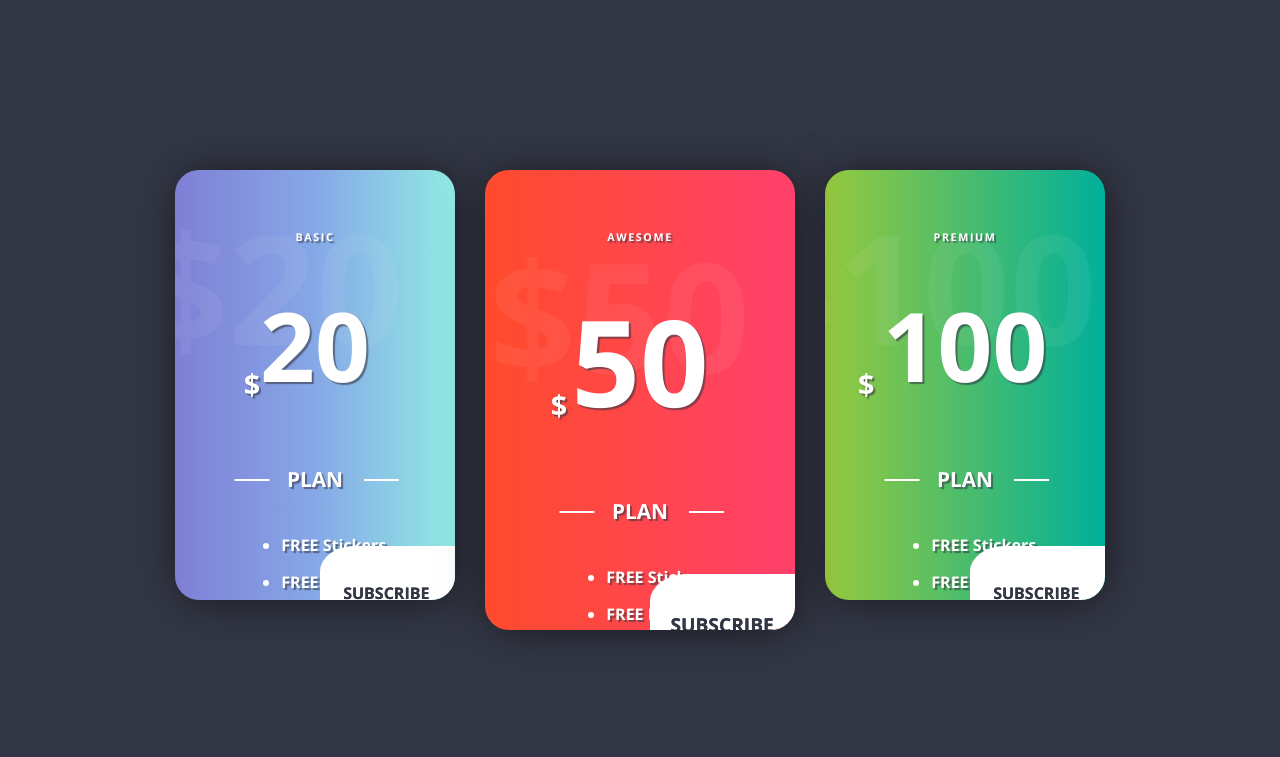
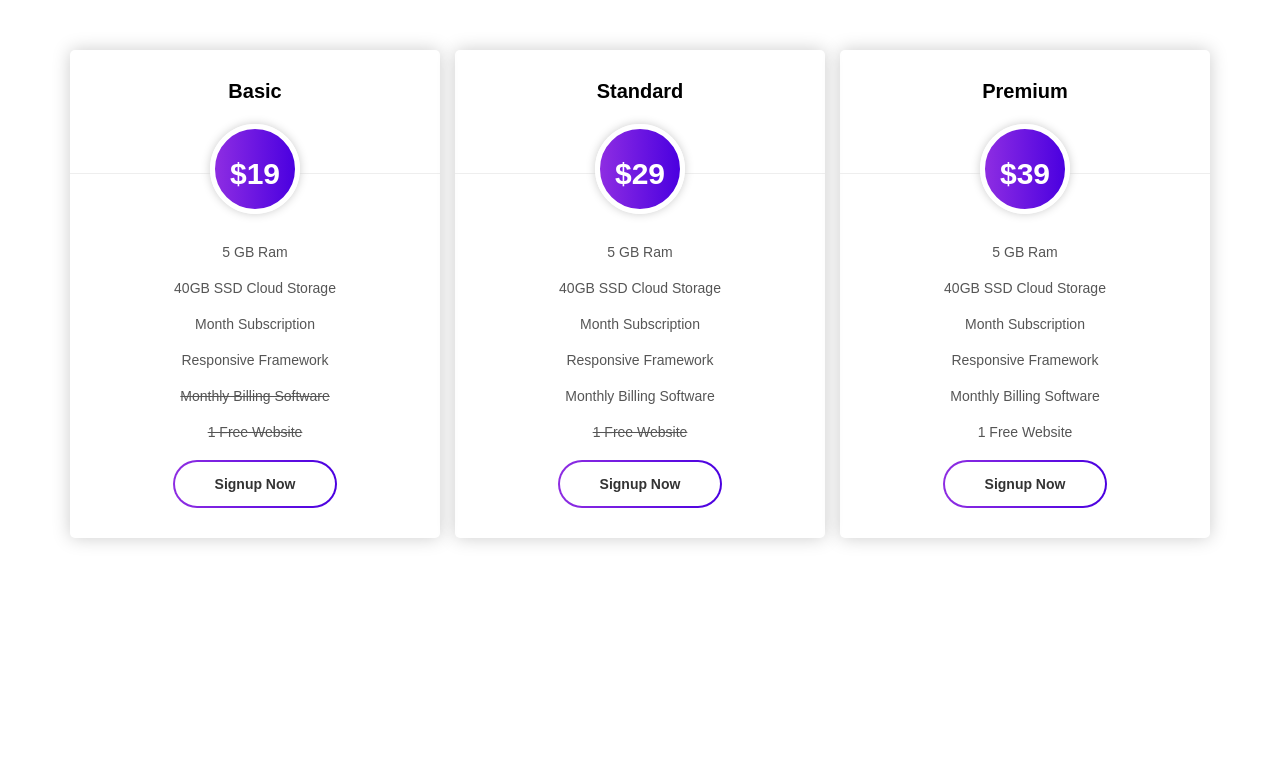
Before and after one commit to Sn1peRzGG/web-project, a website: page sales.html in a window 1280 px wide. Drawn offline with nearby package versions, Linux system fonts and the light colour scheme.

Commit message:
bug fixes

```diff
--- a/css/style.css
+++ b/css/style.css
@@ -1,177 +1,143 @@
-@import url("https://fonts.googleapis.com/css?family=Open+Sans:400,700");
+* {
+	margin: 0;
+	padding: 0;
+	box-sizing: border-box;
+}
 body {
-  background: #333745;
-  color: #fff;
-  font-family: "Open Sans", sans-serif;
-  font-weight: bold;
-  text-transform: uppercase;
-  text-shadow: 2px 2px 1px rgba(51, 55, 69, 0.6);
+	font-family: 'Montserrat', sans-serif;
+	font-size: 14px;
+}
+.wrapper {
+	display: grid;
+	grid-template-columns: repeat(3, 1fr);
+	grid-gap: 15px;
+	margin: 50px;
+	padding: 0px 20px;
+}
+.pricing-table {
+	box-shadow: 0px 0px 18px #ccc;
+	text-align: center;
+	padding: 30px 0px;
+	border-radius: 5px;
+	position: relative;
+}
+.pricing-table .head {
+	border-bottom: 1px solid #eee;
+	padding-bottom: 50px;
+	transition: all 0.5s ease;
+}
+.pricing-table:hover .head {
+	border-bottom: 1px solid #8e2de2;
 }
 
-.pricing-table {
-  position: absolute;
-  top: 50%;
-  left: 50%;
-  transform: translate(-50%, -50%);
-  display: flex;
-}
-.pricing-table .card {
-  width: 220px;
-  height: 370px;
-  padding: 30px;
-  border-radius: 1.5rem;
-  display: flex;
-  flex-direction: column;
-  align-items: center;
-  position: relative;
-  overflow: hidden;
-  box-shadow: 2px 2px 46px -4px rgba(0, 0, 0, 0.6);
-  transition: all 0.2s ease-in-out;
-}
-.pricing-table .card:nth-child(1) {
-  background: #7f7fd5;
-  background: linear-gradient(to left, #91eae4, #86a8e7, #7f7fd5);
-}
-.pricing-table .card:nth-child(1) .price::before {
-  content: "$20";
-}
-.pricing-table .card:nth-child(2) {
-  margin: 0 30px;
-  z-index: 2;
-  width: 250px;
-  height: 400px;
-  background: #ff416c;
-  background: linear-gradient(to right, #ff4b2b, #ff416c);
-}
-.pricing-table .card:nth-child(2) .price::before {
-  content: "$50";
-}
-.pricing-table .card:nth-child(3) {
-  background: #00b09b;
-  background: linear-gradient(to right, #96c93d, #00b09b);
-}
-.pricing-table .card:nth-child(3) .price::before {
-  content: "$100";
-}
-.pricing-table .card:nth-child(1) .price, .pricing-table .card:nth-child(3) .price {
-  font-size: 6rem;
-}
-.pricing-table .card:nth-child(1) .buy-button, .pricing-table .card:nth-child(3) .buy-button {
-  width: 230px;
-  height: 170px;
-}
-.pricing-table .card:nth-child(1) .buy-button h3, .pricing-table .card:nth-child(3) .buy-button h3 {
-  top: 12%;
-  left: 10%;
-  font-size: 1rem;
-}
-.pricing-table .card .type {
-  margin-top: 30px;
-  letter-spacing: 0.1rem;
-}
-.pricing-table .card .price {
-  font-size: 7.5rem;
-  position: relative;
-  margin: 10px 0px 20px;
-  z-index: 2;
-}
-.pricing-table .card .price span {
-  font-size: 1.8rem;
-  position: absolute;
-  left: -15%;
-  top: 65%;
-}
-.pricing-table .card .price::before {
-  position: absolute;
-  content: "";
-  color: rgba(255, 255, 255, 0.06);
-  font-size: 9.5rem;
-  z-index: -1;
-  right: -30%;
-  bottom: 15%;
-  text-shadow: 0 0 0px rgba(51, 55, 69, 0);
-  transition: all 1s ease-in-out;
-}
-.pricing-table .card .plan {
-  font-size: 1.3rem;
-  position: relative;
-  margin-bottom: 10px;
-}
-.pricing-table .card .plan::before, .pricing-table .card .plan::after {
-  position: absolute;
-  content: "";
-  width: 35px;
-  height: 2px;
-  background: #fff;
-  bottom: 40%;
-  transition: all 0.2s ease-out;
-}
-.pricing-table .card .plan::before {
-  right: 100%;
-  transform: translate(-50%, -50%);
-}
-.pricing-table .card .plan::after {
-  right: -100%;
-  transform: translate(0%, -50%);
-}
-.pricing-table .card .details {
-  text-transform: capitalize;
-}
-.pricing-table .card .details li {
-  margin: 15px 0px;
-}
-.pricing-table .card .buy-button {
-  cursor: pointer;
-  position: absolute;
-  width: 250px;
-  height: 180px;
-  background: #fff;
-  border-radius: 15%;
-  right: -34%;
-  bottom: -27%;
-  transition: all 0.4s ease-in-out;
-}
-.pricing-table .card .buy-button h3 {
-  text-shadow: 0 0 0;
-  text-decoration: none;
-  color: #fff;
-  position: absolute;
-  left: 8%;
-  top: 10%;
-  color: #333745;
-  font-size: 1.2rem;
-  transition: all 0.4s ease-in-out;
-}
-.pricing-table .card:hover {
-  transform: scale(1.02);
-}
-.pricing-table .card:hover .price::before {
-  animation: text-hover 1s ease-in-out infinite normal;
-}
-.pricing-table .card:hover .plan::before {
-  right: 90%;
-}
-.pricing-table .card:hover .plan::after {
-  right: -90%;
-}
-.pricing-table .card:hover .buy-button {
-  width: 100%;
-  right: 0%;
-  border-radius: 0%;
-}
-.pricing-table .card:hover .buy-button h3 {
-  left: 50%;
-  transform: translate(-50%, 0%);
+.pricing-table .head .title {
+	margin-bottom: 20px;
+	font-size: 20px;
+	font-weight: 700;
 }
 
-@keyframes text-hover {
-  0% {
-    right: -30%;
-  }
-  50% {
-    right: -37%;
-  }
-  100% {
-    right: -30%;
-  }
-}/*# sourceMappingURL=style.css.map */
+.pricing-table .content .price {
+	background: linear-gradient(to right, #8e2de2 0%, #4a00e0 100%);
+	width: 90px;
+	height: 90px;
+	margin: auto;
+	line-height: 90px;
+	border-radius: 50%;
+	border: 5px solid #fff;
+	box-shadow: 0px 0px 10px #ccc;
+	margin-top: -50px;
+	transition: all 0.5s ease;
+}
+.pricing-table:hover .content .price {
+	transform: scale(1.2);
+}
+.pricing-table .content .price h1 {
+	color: #fff;
+	font-size: 30px;
+	font-weight: 700;
+}
+.pricing-table .content ul {
+	list-style-type: none;
+	margin-bottom: 20px;
+	padding-top: 10px;
+}
+
+.pricing-table .content ul li {
+	margin: 20px 0px;
+	font-size: 14px;
+	color: #555;
+}
+
+.pricing-table .content .sign-up {
+	background: linear-gradient(to right, #8e2de2 0%, #4a00e0 100%);
+	border-radius: 40px;
+	font-weight: 500;
+	position: relative;
+	display: inline-block;
+}
+
+.pricing-table .btn {
+	color: #fff;
+	padding: 14px 40px;
+	display: inline-block;
+	text-align: center;
+	font-weight: 600;
+	-webkit-transition: all 0.3s linear;
+	-moz-transition: all 0.3 linear;
+	transition: all 0.3 linear;
+	border: none;
+	font-size: 14px;
+	text-transform: capitalize;
+	position: relative;
+	text-decoration: none;
+	margin: 2px;
+	z-index: 9999;
+	text-decoration: none;
+	border-radius: 50px;
+}
+
+.pricing-table .btn:hover {
+	box-shadow: 0px 0px 15px rgba(0, 0, 0, 0.3);
+}
+
+.pricing-table .btn.bordered {
+	z-index: 50;
+	color: #333;
+}
+.pricing-table:hover .btn.bordered {
+	color: #fff !important;
+}
+
+.pricing-table .btn.bordered:after {
+	background: #fff none repeat scroll 0 0;
+	border-radius: 50px;
+	content: '';
+	height: 100%;
+	left: 0;
+	position: absolute;
+	top: 0;
+	-webkit-transition: all 0.3s linear;
+	-moz-transition: all 0.3 linear;
+	transition: all 0.3 linear;
+	width: 100%;
+	z-index: -1;
+	-webkit-transform: scale(1);
+	-moz-transform: scale(1);
+	transform: scale(1);
+}
+.pricing-table:hover .btn.bordered:after {
+	opacity: 0;
+	transform: scale(0);
+}
+
+@media screen and (max-width: 768px) {
+	.wrapper {
+		grid-template-columns: repeat(2, 1fr);
+	}
+}
+
+@media screen and (max-width: 600px) {
+	.wrapper {
+		grid-template-columns: 1fr;
+	}
+}
--- a/sales.html
+++ b/sales.html
@@ -26,50 +26,70 @@
 		<title>WEB Project</title>
 	</head>
 	<body>
-		<div class="container">
-			<section class="pricing-table">
-				<div class="card">
-					<h6 class="type">basic</h6>
-					<div class="price"><span>$</span>20</div>
-					<h5 class="plan">plan</h5>
-					<ul class="details">
-						<li>FREE Stickers</li>
-						<li>FREE Delivery</li>
-						<li>24/7 support</li>
+		<div class="wrapper">
+			<div class="pricing-table gprice-single">
+				<div class="head">
+					<h4 class="title">Basic</h4>
+				</div>
+				<div class="content">
+					<div class="price">
+						<h1>$19</h1>
+					</div>
+					<ul>
+						<li>5 GB Ram</li>
+						<li>40GB SSD Cloud Storage</li>
+						<li>Month Subscription</li>
+						<li>Responsive Framework</li>
+						<li><del>Monthly Billing Software</del></li>
+						<li><del>1 Free Website</del></li>
 					</ul>
-					<div class="buy-button">
-						<h3 class="btn">subscribe</h3>
+					<div class="sign-up">
+						<a href="#" class="btn bordered radius">Signup Now</a>
 					</div>
 				</div>
-
-				<div class="card">
-					<h6 class="type">Awesome</h6>
-					<div class="price"><span>$</span>50</div>
-					<h5 class="plan">plan</h5>
-					<ul class="details">
-						<li>FREE Stickers</li>
-						<li>FREE Delivery</li>
-						<li>24/7 support</li>
+			</div>
+			<div class="pricing-table gprice-single">
+				<div class="head">
+					<h4 class="title">Standard</h4>
+				</div>
+				<div class="content">
+					<div class="price">
+						<h1>$29</h1>
+					</div>
+					<ul>
+						<li>5 GB Ram</li>
+						<li>40GB SSD Cloud Storage</li>
+						<li>Month Subscription</li>
+						<li>Responsive Framework</li>
+						<li>Monthly Billing Software</li>
+						<li><del>1 Free Website</del></li>
 					</ul>
-					<div class="buy-button">
-						<h3 class="btn">subscribe</h3>
+					<div class="sign-up">
+						<a href="#" class="btn bordered radius">Signup Now</a>
 					</div>
 				</div>
-
-				<div class="card">
-					<h6 class="type">premium</h6>
-					<div class="price"><span>$</span>100</div>
-					<h5 class="plan">plan</h5>
-					<ul class="details">
-						<li>FREE Stickers</li>
-						<li>FREE Delivery</li>
-						<li>24/7 support</li>
+			</div>
+			<div class="pricing-table gprice-single">
+				<div class="head">
+					<h4 class="title">Premium</h4>
+				</div>
+				<div class="content">
+					<div class="price">
+						<h1>$39</h1>
+					</div>
+					<ul>
+						<li>5 GB Ram</li>
+						<li>40GB SSD Cloud Storage</li>
+						<li>Month Subscription</li>
+						<li>Responsive Framework</li>
+						<li>Monthly Billing Software</li>
+						<li>1 Free Website</li>
 					</ul>
-					<div class="buy-button">
-						<h3 class="btn">subscribe</h3>
+					<div class="sign-up">
+						<a href="#" class="btn bordered radius">Signup Now</a>
 					</div>
 				</div>
-			</section>
+			</div>
 		</div>
 
 		<script src="./js/script.js"></script>
--- a/scss/style.scss
+++ /dev/null
@@ -1,241 +0,0 @@
-@import url('https://fonts.googleapis.com/css?family=Open+Sans:400,700');
-
-$yellow: #f6f792;
-$black: #333745;
-$blue: #77c4d3;
-$lightBlue: #daede2;
-$red: #ea2e49;
-$white: #fff;
-
-$mainFont: 'Open Sans', sans-serif;
-
-body {
-	background: $black;
-	color: $white;
-	font-family: $mainFont;
-	font-weight: bold;
-	text-transform: uppercase;
-	text-shadow: 2px 2px 1px rgba($black, 0.6);
-}
-
-// PRICING TABLE
-.pricing-table {
-	position: absolute;
-	top: 50%;
-	left: 50%;
-	transform: translate(-50%, -50%);
-	display: flex;
-
-	// INDIVIDUAL PRICING TABLE
-	.card {
-		width: 220px;
-		height: 370px;
-		padding: 30px;
-		border-radius: 1.5rem;
-		display: flex;
-		flex-direction: column;
-		align-items: center;
-		position: relative;
-		overflow: hidden;
-		box-shadow: 2px 2px 46px -4px rgba(0, 0, 0, 0.6);
-		transition: all 0.2s ease-in-out;
-
-		// SPECIFIC STYLING FOR THE FIRST TABLE
-		&:nth-child(1) {
-			background: #7f7fd5;
-			background: linear-gradient(to left, #91eae4, #86a8e7, #7f7fd5);
-
-			.price {
-				&::before {
-					content: '$20';
-				}
-			}
-		}
-
-		// SPECIFIC STYLING FOR THE SECOND TABLE
-		&:nth-child(2) {
-			margin: 0 30px;
-			z-index: 2;
-			width: 250px;
-			height: 400px;
-			background: #ff416c;
-			background: linear-gradient(to right, #ff4b2b, #ff416c);
-
-			.price {
-				&::before {
-					content: '$50';
-				}
-			}
-		}
-
-		// SPECIFIC STYLING FOR THE THIRD TABLE
-		&:nth-child(3) {
-			background: #00b09b;
-			background: linear-gradient(to right, #96c93d, #00b09b);
-
-			.price {
-				&::before {
-					content: '$100';
-				}
-			}
-		}
-
-		// SPECIFIC STYLING FOR THE FIRST AND LAST TABLE
-		&:nth-child(1),
-		&:nth-child(3) {
-			.price {
-				font-size: 6rem;
-			}
-
-			.buy-button {
-				width: 230px;
-				height: 170px;
-				h3 {
-					top: 12%;
-					left: 10%;
-					font-size: 1rem;
-				}
-			}
-		}
-
-		// TYPE OF SUBSCRIPTION
-		.type {
-			margin-top: 30px;
-			letter-spacing: 0.1rem;
-		}
-
-		// PRICE
-		.price {
-			font-size: 7.5rem;
-			position: relative;
-			margin: 10px 0px 20px;
-			z-index: 2;
-
-			span {
-				font-size: 1.8rem;
-				position: absolute;
-				left: -15%;
-				top: 65%;
-			}
-
-			&::before {
-				position: absolute;
-				content: '';
-				color: rgba($white, 0.06);
-				font-size: 9.5rem;
-				z-index: -1;
-				right: -30%;
-				bottom: 15%;
-				text-shadow: 0 0 0px rgba($black, 0);
-				transition: all 1s ease-in-out;
-			}
-		}
-
-		// PLAN WITH THE TWO BORDERS ON EACH SIDE
-		.plan {
-			font-size: 1.3rem;
-			position: relative;
-			margin-bottom: 10px;
-
-			&::before,
-			&::after {
-				position: absolute;
-				content: '';
-				width: 35px;
-				height: 2px;
-				background: $white;
-				bottom: 40%;
-				transition: all 0.2s ease-out;
-			}
-
-			&::before {
-				right: 100%;
-				transform: translate(-50%, -50%);
-			}
-			&::after {
-				right: -100%;
-				transform: translate(-0%, -50%);
-			}
-		}
-
-		// DETAILS OF THE PLAN
-		.details {
-			text-transform: capitalize;
-			li {
-				margin: 15px 0px;
-			}
-		}
-
-		// BUTTON CONTAINER
-		.buy-button {
-			cursor: pointer;
-			position: absolute;
-			width: 250px;
-			height: 180px;
-			background: $white;
-			border-radius: 15%;
-			right: -34%;
-			bottom: -27%;
-			transition: all 0.4s ease-in-out;
-
-			// BUTTON
-			h3 {
-				text-shadow: 0 0 0;
-				text-decoration: none;
-				color: $white;
-				position: absolute;
-				left: 8%;
-				top: 10%;
-				color: $black;
-				font-size: 1.2rem;
-				transition: all 0.4s ease-in-out;
-			}
-		}
-
-		// HOVER
-		&:hover {
-			transform: scale(1.02);
-
-			// PRICE
-			.price {
-				&::before {
-					animation: text-hover 1s ease-in-out infinite normal;
-				}
-			}
-
-			// PLAN
-			.plan {
-				&::before {
-					right: 90%;
-				}
-				&::after {
-					right: -90%;
-				}
-			}
-
-			// HOVER BUTTON
-			.buy-button {
-				width: 100%;
-				right: 0%;
-				border-radius: 0%;
-				h3 {
-					left: 50%;
-					transform: translate(-50%, 0%);
-				}
-			}
-		}
-	}
-}
-
-// KEYFRAMES
-@keyframes text-hover {
-	0% {
-		right: -30%;
-	}
-	50% {
-		right: -37%;
-	}
-	100% {
-		right: -30%;
-	}
-}
```
Also changed, not shown: package.json (+2 -7 lines), css/style.min.css (deleted), 3 other files.
